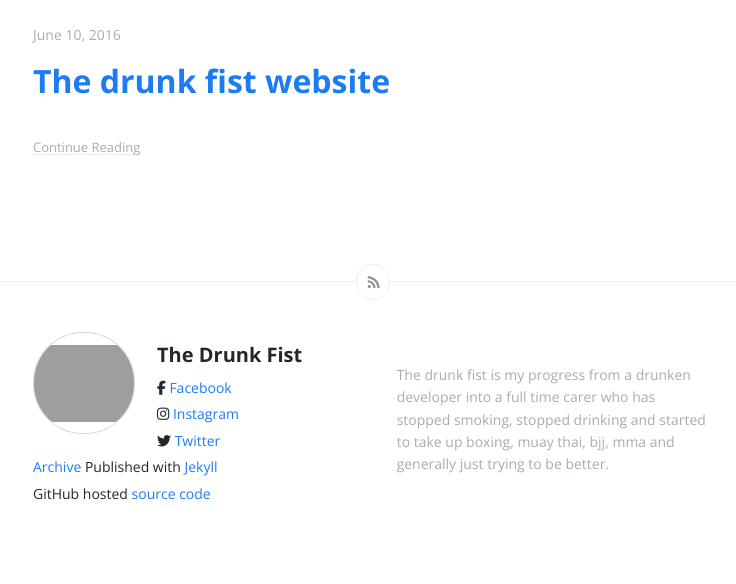
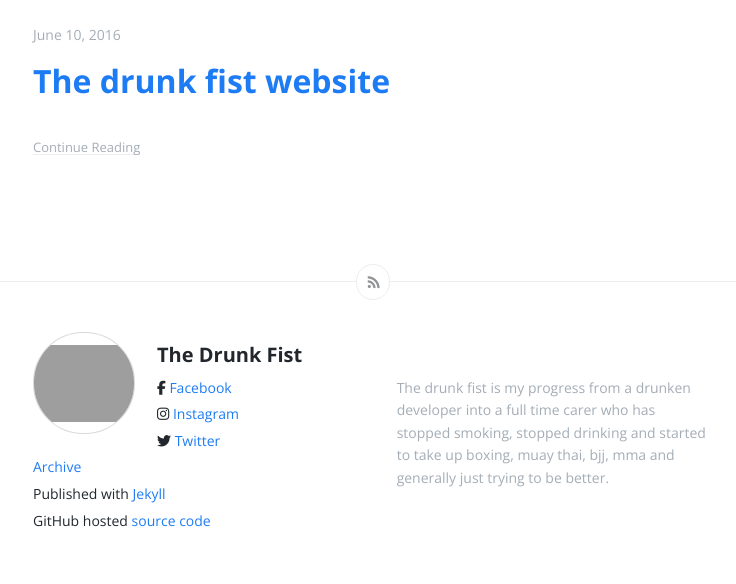
Before and after one commit to solrevdev/thedrunkfist, a Jekyll site: the page built from index.html, in a window 1280 px wide. Shown: the part 1791-2375 px from the top of the page, without its empty margins (267-1003 px from the left). Built offline with Jekyll 4.4.1, drawn with Linux system fonts in a browser that asks for light colours; nearby versions of some CDN libraries; the list of posts is cut into pages by our own code; before the commit the page ends 2349 px from its top, so only the background shows below that; grey boxes are pictures that could not be loaded.

Commit message:
Update footer.html

```diff
--- a/_includes/footer.html
+++ b/_includes/footer.html
@@ -18,7 +18,7 @@
         <span><i class="fa fa-facebook" aria-hidden="true"></i> <a href="https://www.facebook.com/thedrunkfist">Facebook</a></span><br>
         <span><i class="fa fa-instagram" aria-hidden="true"></i> <a href="https://www.instagram.com/thedrunkfist/">Instagram</a></span><br>
         <span><i class="fa fa-twitter" aria-hidden="true"></i> <a href="https://www.twitter.com/drunkyfist">Twitter</a></span><br>
-        <span><a href="{{ site.url }}/archive" class="url n">Archive</a></span>
+        <span><a href="{{ site.url }}/archive" class="url n">Archive</a></span><br>
         <span>Published with <a href="https://jekyllrb.com">Jekyll</a></span><br>
         <span>GitHub hosted <a href='https://github.com/solrevdev/thedrunkfist'>source code</a></span>
       </div>
```
